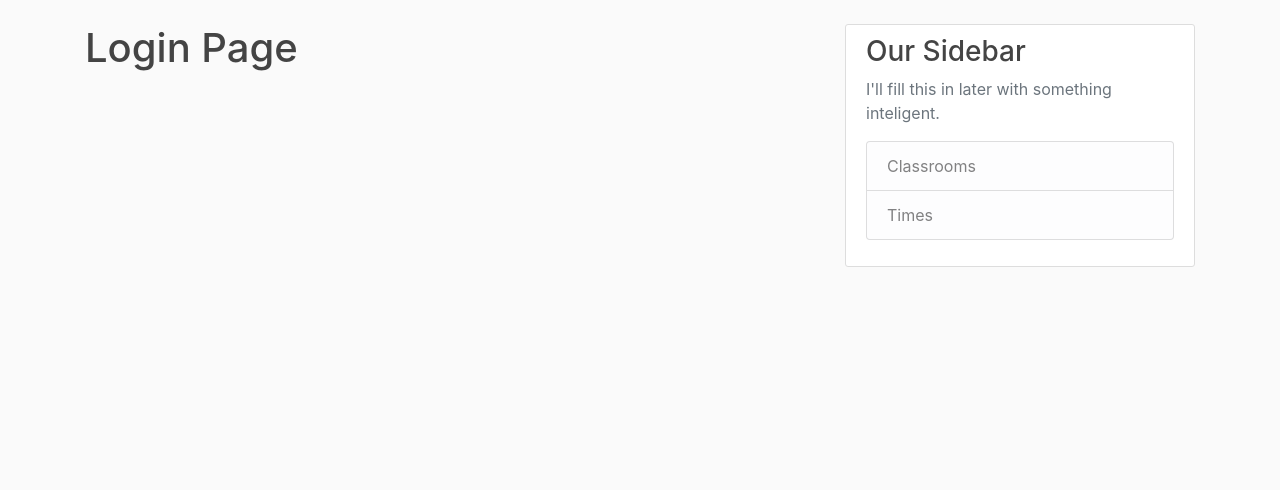
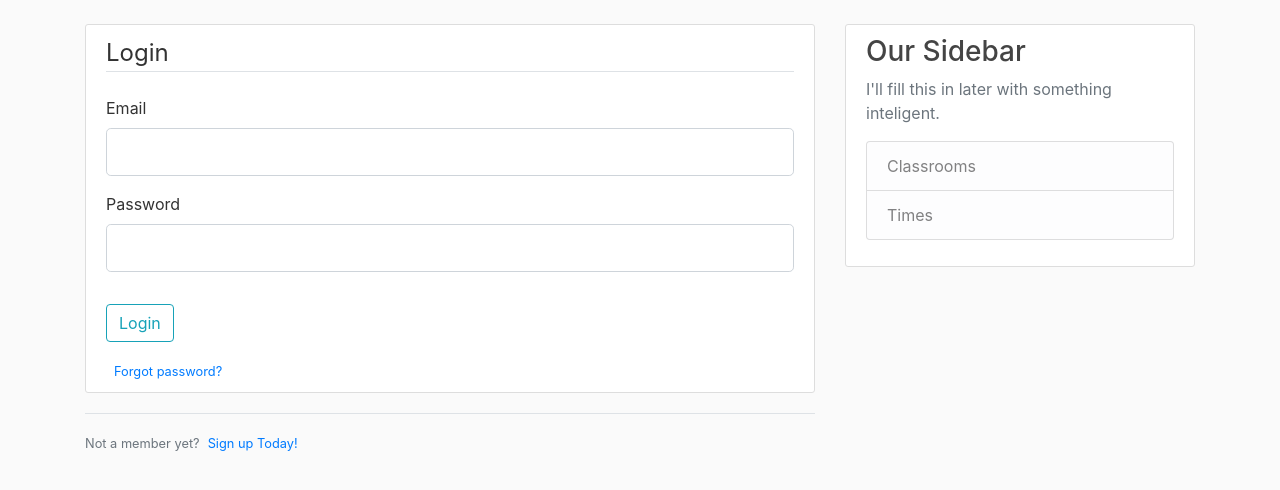
Before and after one commit to RoaringPigeon/Capstone-Project, a Flask app: page /login in a window 1280 px wide. Shown: the part 56-546 px from the top of the page. Run offline with Flask 2, Linux system fonts and the light colour scheme; parts of the project's set-up code (start-up, migrations or seed data) failed here and were passed over; some libraries are stand-ins or nearby versions.

Commit message:
Changed from module to package and updated functions listed in description.
Login page and forms now function properly.
Register page and forms now function properly.
DB is created and can store users(username, email, hashed password) and classrooms(room number, availability, booked).

```diff
--- a/app/app.py
+++ /dev/null
@@ -1,35 +0,0 @@
-
-from flask import Flask, render_template, url_for
-from forms import RegistrationForm, LoginForm
-app = Flask(__name__, static_url_path='/static')
-
-app.config['SECRET_KEY'] = '73982ac8l3l2hs7blh43l29bliha82914'
-
-classRooms = [
-    {
-        'roomNumber' : '255',
-        'availability' : True,
-        'booked' : False
-    },
-    {
-        'roomNumber' : '254',
-        'availability' : False,
-        'booked' : False
-    }
-]
-
-@app.route('/', methods=['GET'])
-@app.route("/home")
-def home():
-    return render_template("home.html", title='Home', classRooms=classRooms)
-@app.route("/about")
-def about():
-    return render_template("about.html", title='About')
-@app.route("/login")
-def login():
-    form = LoginForm()
-    return render_template("login.html", title='Login', form=form)
-@app.route("/register")
-def register():
-    form = RegistrationForm()
-    return render_template("register.html", title='Register', form = form)
--- a/app/templates/login.html
+++ /dev/null
@@ -1,4 +0,0 @@
-{% extends "layout.html" %}
-{% block content %}
-    <h1>Login Page</h1>
-{% endblock content %}
--- a/app/forms.py
+++ b/crb/forms.py
@@ -1,6 +1,7 @@
 from flask_wtf import FlaskForm
 from wtforms import StringField, PasswordField, SubmitField
-from wtforms.validators import DataRequired, Length, Email, EqualTo
+from wtforms.validators import DataRequired, Length, Email, EqualTo, ValidationError
+from crb.models import User
 
 class RegistrationForm(FlaskForm):
     username = StringField('Username', validators = [DataRequired(), Length(min=2, max=20)])
@@ -9,6 +10,15 @@ class RegistrationForm(FlaskForm):
     confirm_password = PasswordField('Confirm Password', validators = [DataRequired(), EqualTo('password') ])
     submit = SubmitField('Sign Up')
 
+    def validate_username(self, username):
+        user = User.query.filter_by(username=username.data).first()
+        if user:
+            raise ValidationError('Username already exists. Please choose a different username.')
+    def validate_email(self, email):
+        user = User.query.filter_by(email=email.data).first()
+        if user:
+            raise ValidationError('An account has already been created with this Email.')
+
 class LoginForm(FlaskForm):
     email = StringField('Email', validators = [DataRequired(), Email()])
     password = PasswordField('Password', validators = [DataRequired()])
--- /dev/null
+++ b/crb/routes.py
@@ -0,0 +1,56 @@
+from flask import render_template, url_for, flash, redirect
+from crb import app, db, bcrypt
+from crb.forms import RegistrationForm, LoginForm
+from crb.models import User, ClassRoom
+from flask_login import login_user, current_user, logout_user
+
+classRooms = [
+    {
+        'roomNumber' : '255',
+        'availability' : True,
+        'booked' : False
+    },
+    {
+        'roomNumber' : '254',
+        'availability' : False,
+        'booked' : False
+    }
+]
+
+@app.route('/', methods=['GET'])
+@app.route("/home")
+def home():
+    return render_template("home.html", title='Home', classRooms=classRooms)
+@app.route("/about")
+def about():
+    return render_template("about.html", title='About')
+@app.route("/login", methods=['GET', 'POST'])
+def login():
+    if current_user.is_authenticated:
+        return redirect(url_for('home'))
+    form = LoginForm()
+    if form.validate_on_submit():
+        user = User.query.filter_by(email=form.email.data).first()
+        if user and bcrypt.check_password_hash(user.password, form.password.data):
+            login_user(user)
+            return redirect(url_for('home'))
+        else:
+            flash('Login unsuccessful. Please check email and password.', 'danger')
+    return render_template("login.html", title='Login', form=form)
+@app.route("/register", methods=['GET', 'POST'])
+def register():
+    if current_user.is_authenticated:
+        return redirect(url_for('home'))
+    form = RegistrationForm()
+    if form.validate_on_submit():
+        hashed_password = bcrypt.generate_password_hash(form.password.data).decode('utf-8')
+        user = User(username=form.username.data, email=form.email.data, password=hashed_password)
+        db.session.add(user)
+        db.session.commit()
+        flash(f'Account created succesfully for {form.username.data}.', 'success')
+        return redirect(url_for('login'))
+    return render_template("register.html", title='Register', form = form)
+@app.route("/logout")
+def logout():
+    logout_user()
+    return redirect(url_for('home'))
--- a/app/templates/layout.html
+++ b/crb/templates/layout.html
@@ -26,13 +26,18 @@
                 </button>
                 <div class="collapse navbar-collapse" id="navbarToggle">
                     <div class="navbar-nav mr-auto">
-                        <a class="nav-item nav-link" href="/">Home</a>
-                        <a class="nav-item nav-link" href="/about">About</a>
+                        <a class="nav-item nav-link" href="{{ url_for('home') }}">Home</a>
+                        <a class="nav-item nav-link" href="{{ url_for('about') }}">About</a>
                     </div>
                     <!-- Navbar Right Side -->
                     <div class="navbar-nav">
-                        <a class="nav-item nav-link" href="/login">Login</a>
-                        <a class="nav-item nav-link" href="/register">Register</a>
+                        {% if current_user.is_authenticated %}
+                            <a class="nav-item nav-link" href="{{ url_for('logout') }}">Logout</a>
+                        {% else %}
+                            <a class="nav-item nav-link" href="{{ url_for('login') }}">Login</a>
+                            <a class="nav-item nav-link" href="{{ url_for('register') }}">Register</a>
+                        {% endif %}
+
                     </div>
                 </div>
             </div>
@@ -41,6 +46,15 @@
     <main role="main" class="container">
         <div class="row">
             <div class="col-md-8">
+                {% with messages = get_flashed_messages(with_categories=true) %}
+                    {% if messages %}
+                        {% for category, message in messages %}
+                            <div class = "alert alert-{{ category }}">
+                                {{ message }}
+                            </div>
+                        {% endfor %}
+                    {% endif %}
+                {% endwith %}
                 {% block content %}{% endblock %}
             </div>
             <div class="col-md-4">
--- /dev/null
+++ b/crb/templates/login.html
@@ -0,0 +1,50 @@
+{% extends "layout.html" %}
+{% block content %}
+    <div class="content-section">
+        <form method="POST" action="">
+            {{ form.hidden_tag() }}
+            <fieldset class="form-group">
+                <legend class="border-bottom mb-4">Login</legend>
+
+                <div class="form-group">
+                    {{ form.email.label(class="form-control-label") }}
+                    {% if form.email.errors %}
+                     {{ form.email(class="form-control form-control-lg is-invalid") }}
+                     <div class="invalid-feedback">
+                         {% for error in form.email.errors %}
+                            <span>{{ error }}</span>
+                         {% endfor %}
+                     </div>
+                     {% else %}
+                        {{ form.email(class="form-control form-control-lg") }}
+                    {% endif %}
+                </div>
+
+                <div class="form-group">
+                    {{ form.password.label(class="form-control-label") }}
+                    {% if form.password.errors %}
+                     {{ form.password(class="form-control form-control-lg is-invalid") }}
+                     <div class="invalid-feedback">
+                         {% for error in form.password.errors %}
+                            <span>{{ error }}</span>
+                         {% endfor %}
+                     </div>
+                     {% else %}
+                        {{ form.password(class="form-control form-control-lg") }}
+                    {% endif %}
+                </div>
+            </fieldset>
+            <div class="form-group">
+                {{ form.submit(class="btn btn-outline-info") }}
+            </div>
+            <small class="text-muted ml-2">
+                <a href="#">Forgot password?</a>
+            </small>
+        </form>
+    </div>
+    <div class="border-top pt-3">
+        <small class="text-muted">
+            Not a member yet?<a class="ml-2" href="{{ url_for('register') }}">Sign up Today!</a>
+        </small>
+    </div>
+{% endblock content %}
--- a/app/Capstone.py
+++ b/run.py
@@ -1,4 +1,4 @@
-from app import app
+from crb import app
 
 if __name__=="__main__":
     app.run(debug=True)
```
Also changed, not shown: app/templates/register.html (deleted, +0 -38 lines), crb/__init__.py (added, +13 -0 lines), crb/models.py (added, +24 -0 lines), crb/templates/register.html (added, +75 -0 lines), crb/site.db (added), crb/static/css/main.css (renamed from app/static/css/main.css), crb/templates/about.html (renamed from app/templates/about.html), crb/templates/home.html (renamed from app/templates/home.html), 2 other files.
